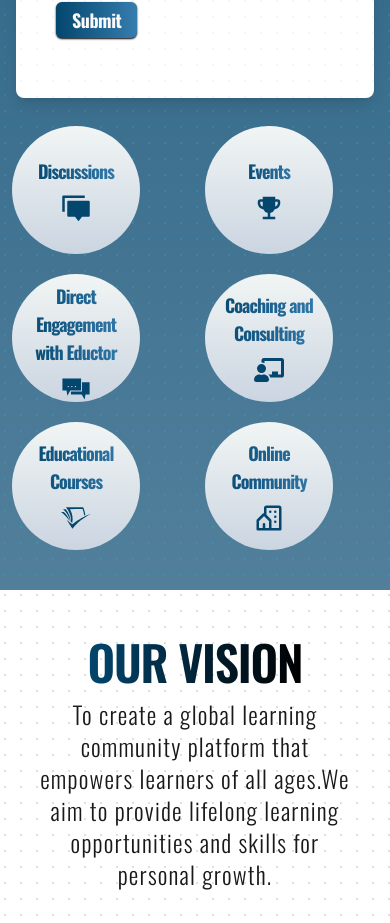
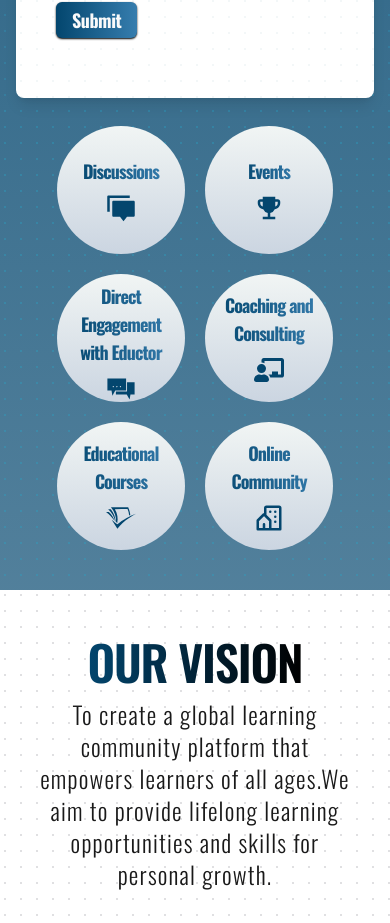
Before and after one commit to deauthe/edlern, a Next.js app: page / in a window 390 px wide. Shown: the part 1158-2081 px from the top of the page. Built offline with nearby package versions, Linux system fonts and the light colour scheme; no server answers.

Commit message:
fix: offerings responsiveness

```diff
--- a/src/components/Offerings/Offerings.tsx
+++ b/src/components/Offerings/Offerings.tsx
@@ -5,7 +5,7 @@ import FloatingCard from "./FloatingCard";
 const Offerings = () => {
 	return (
 		<div className=" w-full flex flex-col lg:pt-10 pt-5 mx-auto h-fit pb-10 bg-dot-blue-100/[0.8] ">
-			<div className="grid md:grid-cols-6 grid-cols-2 gap-5 w-full mx-auto mt-auto lg:px-0 px-3">
+			<div className="grid md:grid-cols-6 grid-cols-2 gap-5 w-fit mx-auto mt-auto lg:px-0 px-3 ">
 				{OfferingCardsStatic.map((item, idx) => {
 					return (
 						<FloatingCard
```
